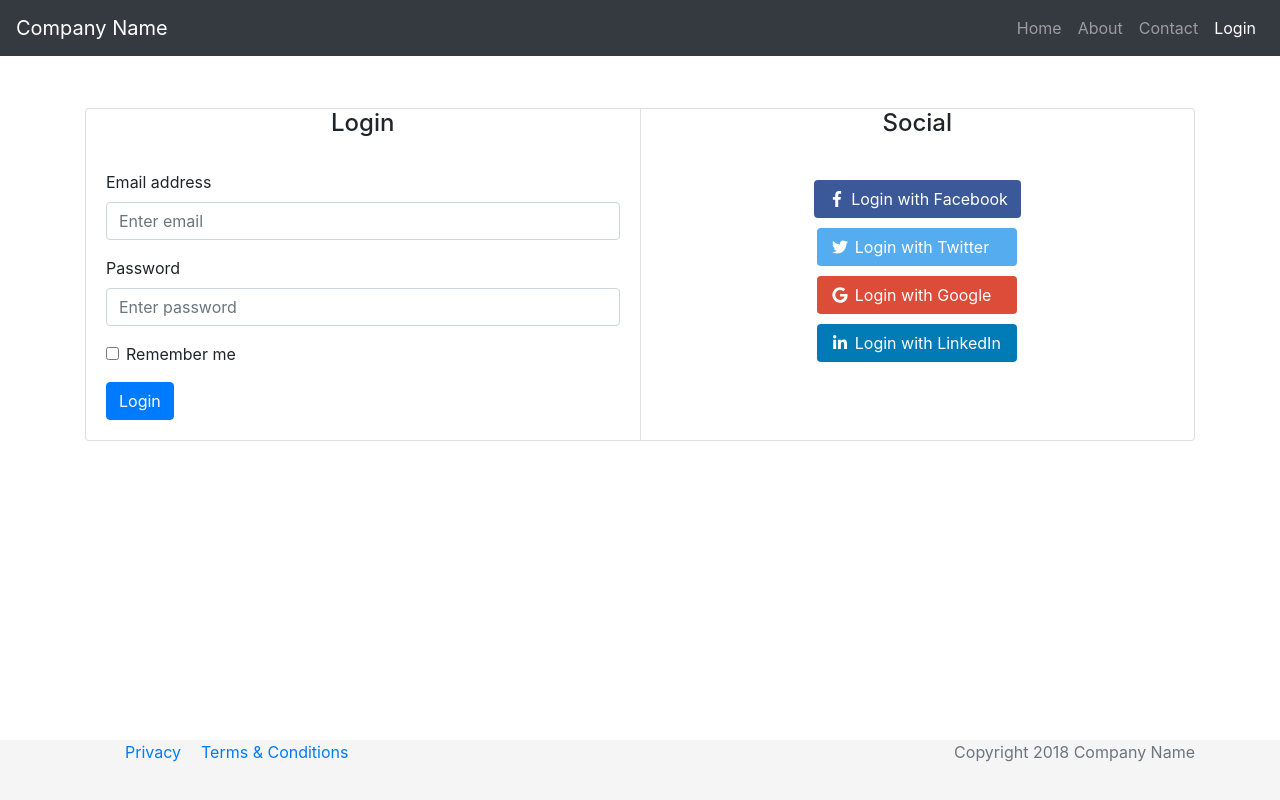
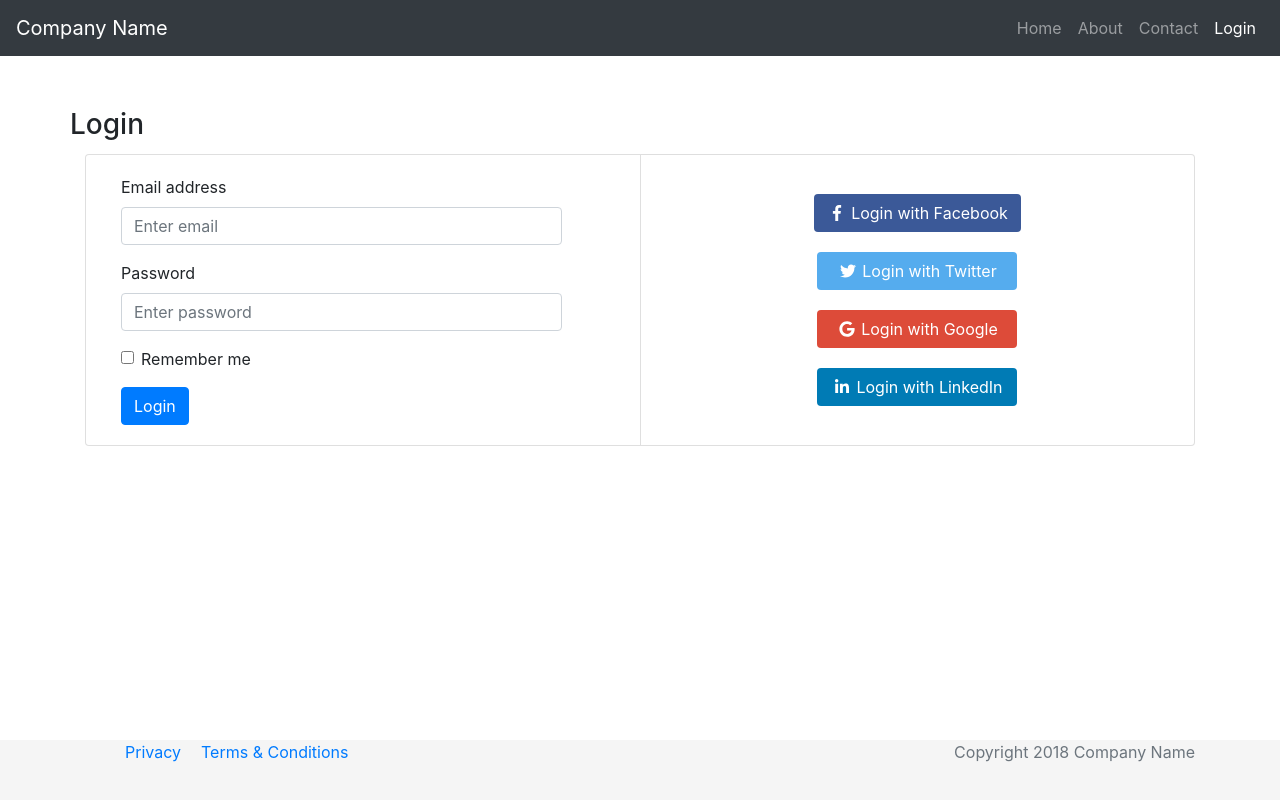
Before and after one commit to joshuajomiller/angular-starter-kit, an Angular app: page /login in a window 1280 px wide. Built offline with nearby package versions, Linux system fonts and the light colour scheme.

Commit message:
login styles

```diff
--- a/src/app/login/login.component.css
+++ b/src/app/login/login.component.css
@@ -1,8 +1,6 @@
 .login-btn{
-    display: block;
     min-width: 200px;
     margin: 10px auto;
-    text-align: left;
     color: #fff;
 }
 .login-btn.login-facebook{
--- a/src/app/login/login.component.html
+++ b/src/app/login/login.component.html
@@ -1,8 +1,10 @@
-<div class="card-group mt-5">
+<div class="row mt-5">
+  <h3>Login</h3>
+</div>
+<div class="card-group mt-1">
   <div class="card">
-    <h4 class="card-title">Login</h4>
     <div class="card-body">
-      <form>
+      <form class="col-md-11">
         <div class="form-group">
           <label for="exampleInputEmail1">Email address</label>
           <input type="email" class="form-control" id="exampleInputEmail1" aria-describedby="emailHelp"
@@ -22,8 +24,7 @@
   </div>
 
   <div class="card">
-    <h4 class="card-title">Social</h4>
-    <div class="card-body">
+    <div class="card-body d-flex flex-column justify-content-center">
       <button class="btn login-btn login-facebook"><i class="fab fa-facebook-f fa-fw"></i> Login with Facebook
       </button>
       <button class="btn login-btn login-twitter"><i class="fab fa-twitter fa-fw"></i> Login with Twitter</button>
```
